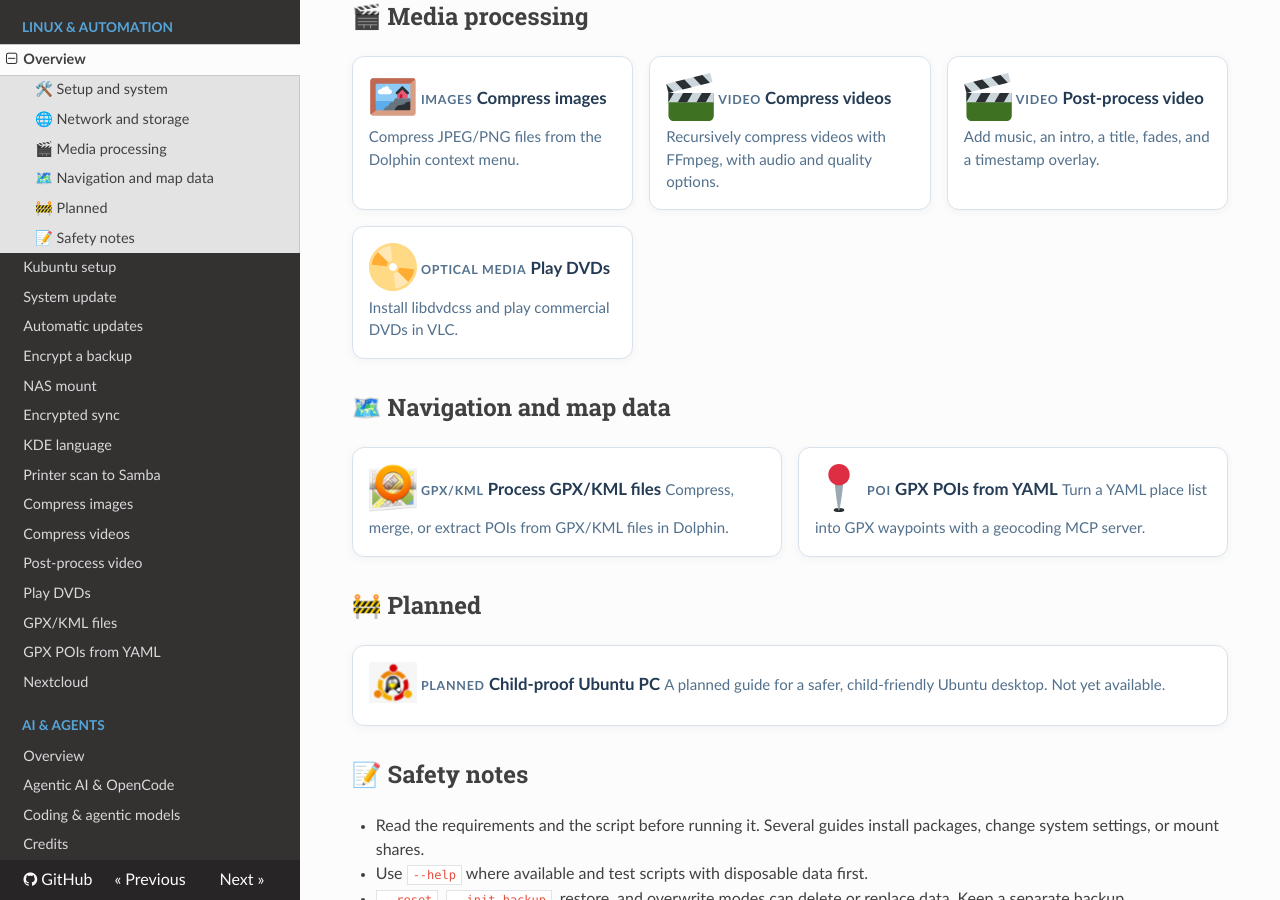
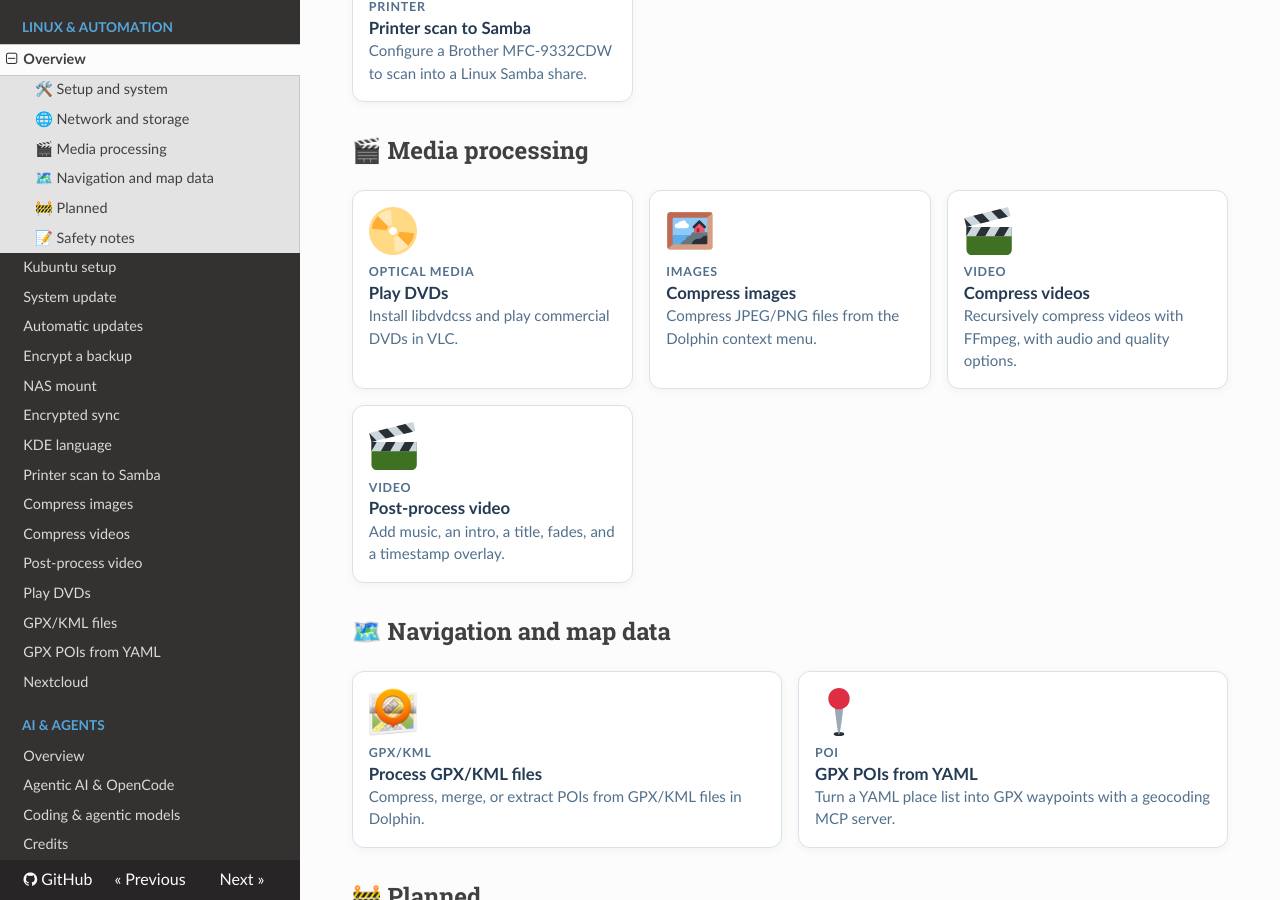
Before and after one commit to pamagister/Digital-Security-Ops-Mastery, an MkDocs documentation site: the page built from docs/linux/index.md, in a window 1280 px wide and 900 px high, scrolled down 1062 px. Built offline with MkDocs 1.6.1, drawn with Linux system fonts in a browser that asks for light colours; nearby versions of some CDN libraries.

Commit message:
Docs: formatting line br and dvd in tiles

```diff
--- a/docs/linux/index.md
+++ b/docs/linux/index.md
@@ -6,30 +6,30 @@
 
 <div class="dsom-grid">
   <a class="dsom-card" href="https://digital-security-ops-mastery.readthedocs.io/en/latest/linux/kubuntu-setup/">
-    <img src="../_static/img/ubuntu.png" alt="" width="48" height="48">
-    <span class="dsom-kicker">Setup</span>
-    <strong>Kubuntu setup</strong>
+    <img src="../_static/img/ubuntu.png" alt="" width="48" height="48"><br>
+    <span class="dsom-kicker">Setup</span><br>
+    <strong>Kubuntu setup</strong><br>
     <span>Automated application groups, security settings, and desktop configuration.</span>
   </a>
 
   <a class="dsom-card" href="https://digital-security-ops-mastery.readthedocs.io/en/latest/linux/system-update/">
-    <img src="../_static/img/icons/gear.svg" alt="" width="48" height="48">
-    <span class="dsom-kicker">Maintenance</span>
-    <strong>System update</strong>
+    <img src="../_static/img/icons/gear.svg" alt="" width="48" height="48"><br>
+    <span class="dsom-kicker">Maintenance</span><br>
+    <strong>System update</strong><br>
     <span>Update APT, Snap, and Flatpak packages with optional cleanup.</span>
   </a>
 
   <a class="dsom-card" href="https://digital-security-ops-mastery.readthedocs.io/en/latest/linux/auto-update/">
-    <img src="../_static/img/icons/sync.svg" alt="" width="48" height="48">
-    <span class="dsom-kicker">Maintenance</span>
-    <strong>Automatic updates</strong>
+    <img src="../_static/img/icons/sync.svg" alt="" width="48" height="48"><br>
+    <span class="dsom-kicker">Maintenance</span><br>
+    <strong>Automatic updates</strong><br>
     <span>Configure unattended upgrades, including automatic reboots.</span>
   </a>
 
   <a class="dsom-card" href="https://digital-security-ops-mastery.readthedocs.io/en/latest/linux/kde-language/">
-    <img src="../_static/img/icons/tools.svg" alt="" width="48" height="48">
-    <span class="dsom-kicker">Desktop</span>
-    <strong>KDE language</strong>
+    <img src="../_static/img/icons/tools.svg" alt="" width="48" height="48"><br>
+    <span class="dsom-kicker">Desktop</span><br>
+    <strong>KDE language</strong><br>
     <span>Use one language for the interface and another for regional formats.</span>
   </a>
 </div>
@@ -38,30 +38,30 @@
 
 <div class="dsom-grid">
   <a class="dsom-card" href="https://digital-security-ops-mastery.readthedocs.io/en/latest/linux/nas-mount/">
-    <img src="../_static/img/icons/cloud.svg" alt="" width="48" height="48">
-    <span class="dsom-kicker">NAS</span>
-    <strong>Mount NAS shares</strong>
+    <img src="../_static/img/icons/cloud.svg" alt="" width="48" height="48"><br>
+    <span class="dsom-kicker">NAS</span><br>
+    <strong>Mount NAS shares</strong><br>
     <span>Mount CIFS/SMB shares once or configure systemd automount.</span>
   </a>
 
   <a class="dsom-card" href="https://digital-security-ops-mastery.readthedocs.io/en/latest/linux/encrypted-sync/">
-    <img src="../_static/img/icons/sync.svg" alt="" width="48" height="48">
-    <span class="dsom-kicker">Sync</span>
-    <strong>Encrypted sync</strong>
+    <img src="../_static/img/icons/sync.svg" alt="" width="48" height="48"><br>
+    <span class="dsom-kicker">Sync</span><br>
+    <strong>Encrypted sync</strong><br>
     <span>Bidirectional Unison sync with a gocryptfs-encrypted container.</span>
   </a>
 
   <a class="dsom-card" href="https://digital-security-ops-mastery.readthedocs.io/en/latest/linux/encrypt-backup/">
-    <img src="../_static/img/icons/tools.svg" alt="" width="48" height="48">
-    <span class="dsom-kicker">Backup</span>
-    <strong>Encrypt a directory</strong>
+    <img src="../_static/img/icons/tools.svg" alt="" width="48" height="48"><br>
+    <span class="dsom-kicker">Backup</span><br>
+    <strong>Encrypt a directory</strong><br>
     <span>Create a password-protected tar.gz backup with OpenSSL.</span>
   </a>
 
   <a class="dsom-card" href="https://digital-security-ops-mastery.readthedocs.io/en/latest/linux/printer-scan-samba/">
-    <img src="../_static/img/icons/printer.svg" alt="" width="48" height="48">
-    <span class="dsom-kicker">Printer</span>
-    <strong>Printer scan to Samba</strong>
+    <img src="../_static/img/icons/printer.svg" alt="" width="48" height="48"><br>
+    <span class="dsom-kicker">Printer</span><br>
+    <strong>Printer scan to Samba</strong><br>
     <span>Configure a Brother MFC-9332CDW to scan into a Linux Samba share.</span>
   </a>
 </div>
@@ -69,32 +69,32 @@
 ## 🎬 Media processing
 
 <div class="dsom-grid">
+  <a class="dsom-card" href="https://digital-security-ops-mastery.readthedocs.io/en/latest/linux/dvd-playback/">
+    <img src="../_static/img/icons/dvd.svg" alt="" width="48" height="48"><br>
+    <span class="dsom-kicker">Optical media</span><br>
+    <strong>Play DVDs</strong><br>
+    <span>Install libdvdcss and play commercial DVDs in VLC.</span>
+  </a>
+
   <a class="dsom-card" href="https://digital-security-ops-mastery.readthedocs.io/en/latest/linux/compress-images/">
-    <img src="../_static/img/icons/image.svg" alt="" width="48" height="48">
-    <span class="dsom-kicker">Images</span>
-    <strong>Compress images</strong>
+    <img src="../_static/img/icons/image.svg" alt="" width="48" height="48"><br>
+    <span class="dsom-kicker">Images</span><br>
+    <strong>Compress images</strong><br>
     <span>Compress JPEG/PNG files from the Dolphin context menu.</span>
   </a>
 
   <a class="dsom-card" href="https://digital-security-ops-mastery.readthedocs.io/en/latest/linux/compress-videos/">
-    <img src="../_static/img/icons/film.svg" alt="" width="48" height="48">
-    <span class="dsom-kicker">Video</span>
-    <strong>Compress videos</strong>
+    <img src="../_static/img/icons/film.svg" alt="" width="48" height="48"><br>
+    <span class="dsom-kicker">Video</span><br>
+    <strong>Compress videos</strong><br>
     <span>Recursively compress videos with FFmpeg, with audio and quality options.</span>
   </a>
 
   <a class="dsom-card" href="https://digital-security-ops-mastery.readthedocs.io/en/latest/linux/postprocess-video/">
-    <img src="../_static/img/icons/film.svg" alt="" width="48" height="48">
-    <span class="dsom-kicker">Video</span>
-    <strong>Post-process video</strong>
+    <img src="../_static/img/icons/film.svg" alt="" width="48" height="48"><br>
+    <span class="dsom-kicker">Video</span><br>
+    <strong>Post-process video</strong><br>
     <span>Add music, an intro, a title, fades, and a timestamp overlay.</span>
-  </a>
-
-  <a class="dsom-card" href="https://digital-security-ops-mastery.readthedocs.io/en/latest/linux/dvd-playback/">
-    <img src="../_static/img/icons/dvd.svg" alt="" width="48" height="48">
-    <span class="dsom-kicker">Optical media</span>
-    <strong>Play DVDs</strong>
-    <span>Install libdvdcss and play commercial DVDs in VLC.</span>
   </a>
 </div>
 
@@ -102,16 +102,16 @@
 
 <div class="dsom-grid">
   <a class="dsom-card" href="https://digital-security-ops-mastery.readthedocs.io/en/latest/linux/gpx-kml/">
-    <img src="../_static/img/gpx.png" alt="" width="48" height="48">
-    <span class="dsom-kicker">GPX/KML</span>
-    <strong>Process GPX/KML files</strong>
+    <img src="../_static/img/gpx.png" alt="" width="48" height="48"><br>
+    <span class="dsom-kicker">GPX/KML</span><br>
+    <strong>Process GPX/KML files</strong><br>
     <span>Compress, merge, or extract POIs from GPX/KML files in Dolphin.</span>
   </a>
 
   <a class="dsom-card" href="https://digital-security-ops-mastery.readthedocs.io/en/latest/linux/gpx-pois-from-yaml/">
-    <img src="../_static/img/icons/pushpin.svg" alt="" width="48" height="48">
-    <span class="dsom-kicker">POI</span>
-    <strong>GPX POIs from YAML</strong>
+    <img src="../_static/img/icons/pushpin.svg" alt="" width="48" height="48"><br>
+    <span class="dsom-kicker">POI</span><br>
+    <strong>GPX POIs from YAML</strong><br>
     <span>Turn a YAML place list into GPX waypoints with a geocoding MCP server.</span>
   </a>
 </div>
@@ -120,9 +120,9 @@
 
 <div class="dsom-grid">
   <div class="dsom-card">
-    <img src="../_static/img/ubuntu-children.png" alt="" width="48" height="48">
-    <span class="dsom-kicker">Planned</span>
-    <strong>Child-proof Ubuntu PC</strong>
+    <img src="../_static/img/ubuntu-children.png" alt="" width="48" height="48"><br>
+    <span class="dsom-kicker">Planned</span><br>
+    <strong>Child-proof Ubuntu PC</strong><br>
     <span>A planned guide for a safer, child-friendly Ubuntu desktop. Not yet available.</span>
   </div>
 </div>
```
Also changed, not shown: docs/ai/index.md (+9 -9 lines), docs/android/index.md (+9 -9 lines).
